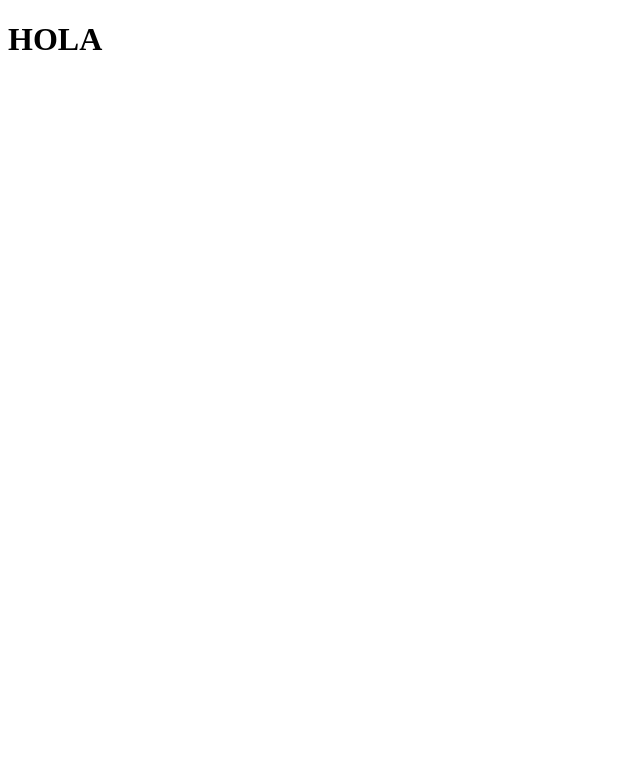
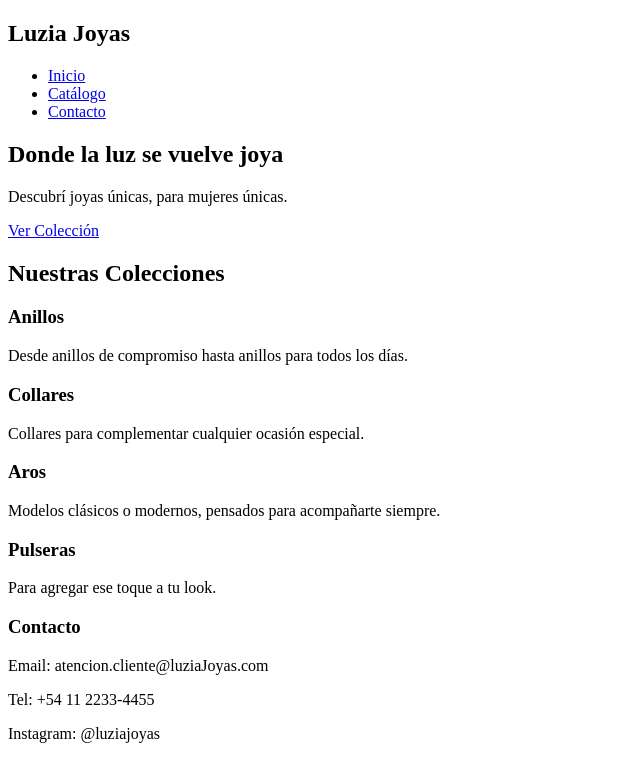
Before and after one commit to maalfie/TP-PrograWeb, a plain HTML site: page index.html in a window 1280 px wide. Shown: the whole page, without its empty margins (0-640 px from the left). Drawn offline with Linux system fonts and the light colour scheme.

Commit message:
html base updateado

```diff
--- a/index.html
+++ b/index.html
@@ -3,9 +3,59 @@
 <head>
     <meta charset="UTF-8">
     <meta name="viewport" content="width=device-width, initial-scale=1.0">
-    <title>Document</title>
+    <title>Luzia Joyas</title>
 </head>
 <body>
-    <h1>HOLA</h1>
+    <header>
+        <nav>
+            <div class="logo">
+                <h1>Luzia Joyas</h1>
+            </div>
+            <ul>
+                <li><a href="index.html">Inicio</a></li>
+                <li><a href="catalogo.html">Catálogo</a></li>
+                <li><a href="contacto.html">Contacto</a></li>
+            </ul>
+        </nav>
+    </header>
+
+    <main>
+        <section class="hero">
+            <h2>Donde la luz se vuelve joya</h2>
+            <p>Descubrí joyas únicas, para mujeres únicas.</p>
+            <a href="catalogo.html">Ver Colección</a>
+        </section>
+
+
+        <section class="colecciones">
+            <h2>Nuestras Colecciones</h2>
+            <div>
+                <h3>Anillos</h3>
+                <p>Desde anillos de compromiso hasta anillos para todos los días.</p>
+            </div>
+            <div>
+                <h3>Collares</h3>
+                <p>Collares para complementar cualquier ocasión especial.</p>
+            </div>
+            <div>
+                <h3>Aros</h3>
+                <p>Modelos clásicos o modernos, pensados para acompañarte siempre.</p>
+            </div>
+            <div>
+                <h3>Pulseras</h3>
+                <p>Para agregar ese toque a tu look.</p>
+            </div>
+        </section>
+    </main>
+
+    <footer>
+            <div class="footer-seccion">
+                <h3>Contacto</h3>
+                <p>Email: atencion.cliente@luziaJoyas.com</p>
+                <p>Tel: +54 11 2233-4455</p>
+                <p>Instagram: @luziajoyas</p>
+            </div>
+        </div>
+    </footer>
 </body>
 </html>
```
